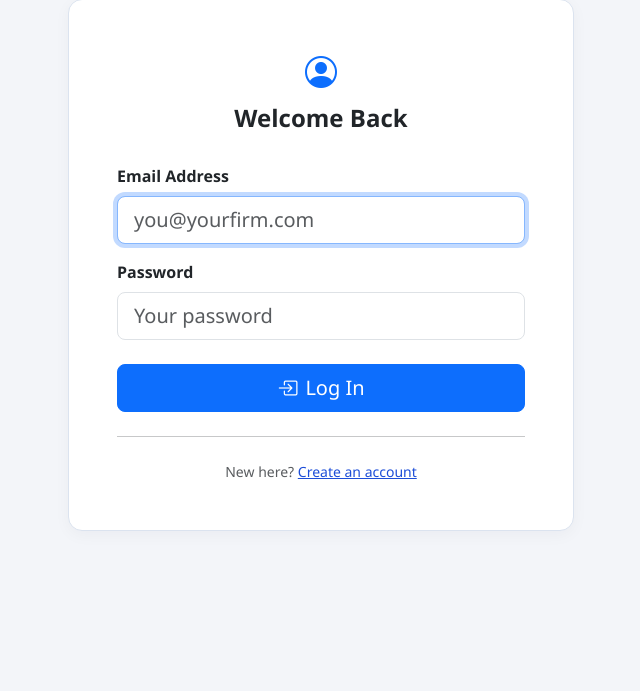
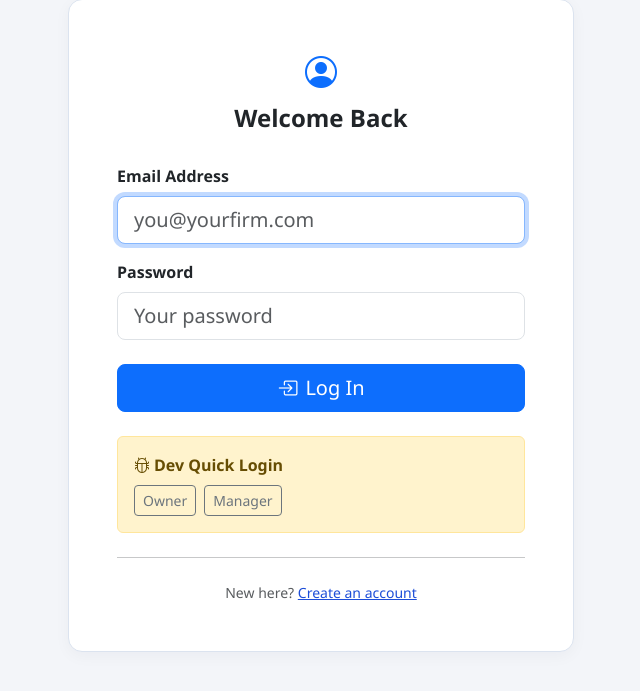
Before and after one commit to gopalsuryak/officeautomation, a Flask app: page /login in a window 1280 px wide. Shown: the part 91-782 px from the top of the page, without its empty margins (319-959 px from the left). Run offline with Flask 3, Linux system fonts and the light colour scheme; some libraries are stand-ins or nearby versions.

Commit message:
feat: dev quick-login buttons on login page (non-production only)

```diff
--- a/saas/app.py
+++ b/saas/app.py
@@ -412,10 +412,16 @@ def signup():
 	return redirect(url_for("dashboard"))
 
 
+_DEV_LOGINS = [] if _is_production() else [
+	{"label": "Owner", "email": "owner@demo.local", "password": "demo1234"},
+	{"label": "Manager", "email": "manager@demo.local", "password": "demo1234"},
+]
+
+
 @app.route("/login", methods=["GET", "POST"])
 def login():
 	if request.method == "GET":
-		return render_template("login.html", demo_logins=[])
+		return render_template("login.html", demo_logins=_DEV_LOGINS)
 
 	email = (request.form.get("email") or "").strip().lower()
 	password = request.form.get("password") or ""
@@ -424,7 +430,7 @@ def login():
 
 	if not user or not check_password_hash(user["password_hash"], password):
 		flash("Invalid email or password.", "danger")
-		return render_template("login.html", demo_logins=[])
+		return render_template("login.html", demo_logins=_DEV_LOGINS)
 
 	session["user_id"] = user["id"]
 	session.permanent = True
--- a/saas/templates/login.html
+++ b/saas/templates/login.html
@@ -30,14 +30,16 @@
       </form>
 
       {% if demo_logins %}
-      <div class="alert alert-info mt-4 mb-0" role="alert">
-        <div class="fw-semibold mb-2">Demo Logins</div>
-        <div class="small text-muted mb-2">Use these test credentials in development.</div>
-        <ul class="small mb-0 ps-3">
+      <div class="alert alert-warning mt-4 mb-0" role="alert">
+        <div class="fw-semibold mb-2"><i class="bi bi-bug me-1"></i>Dev Quick Login</div>
+        <div class="d-flex flex-wrap gap-2 mt-1">
           {% for demo in demo_logins %}
-          <li><strong>{{ demo.label }}</strong>: {{ demo.email }} / {{ demo.password }}</li>
+          <button type="button" class="btn btn-sm btn-outline-secondary"
+            onclick="document.querySelector('[name=email]').value='{{ demo.email }}';
+                     document.querySelector('[name=password]').value='{{ demo.password }}';"
+          >{{ demo.label }}</button>
           {% endfor %}
-        </ul>
+        </div>
       </div>
       {% endif %}
 
```
